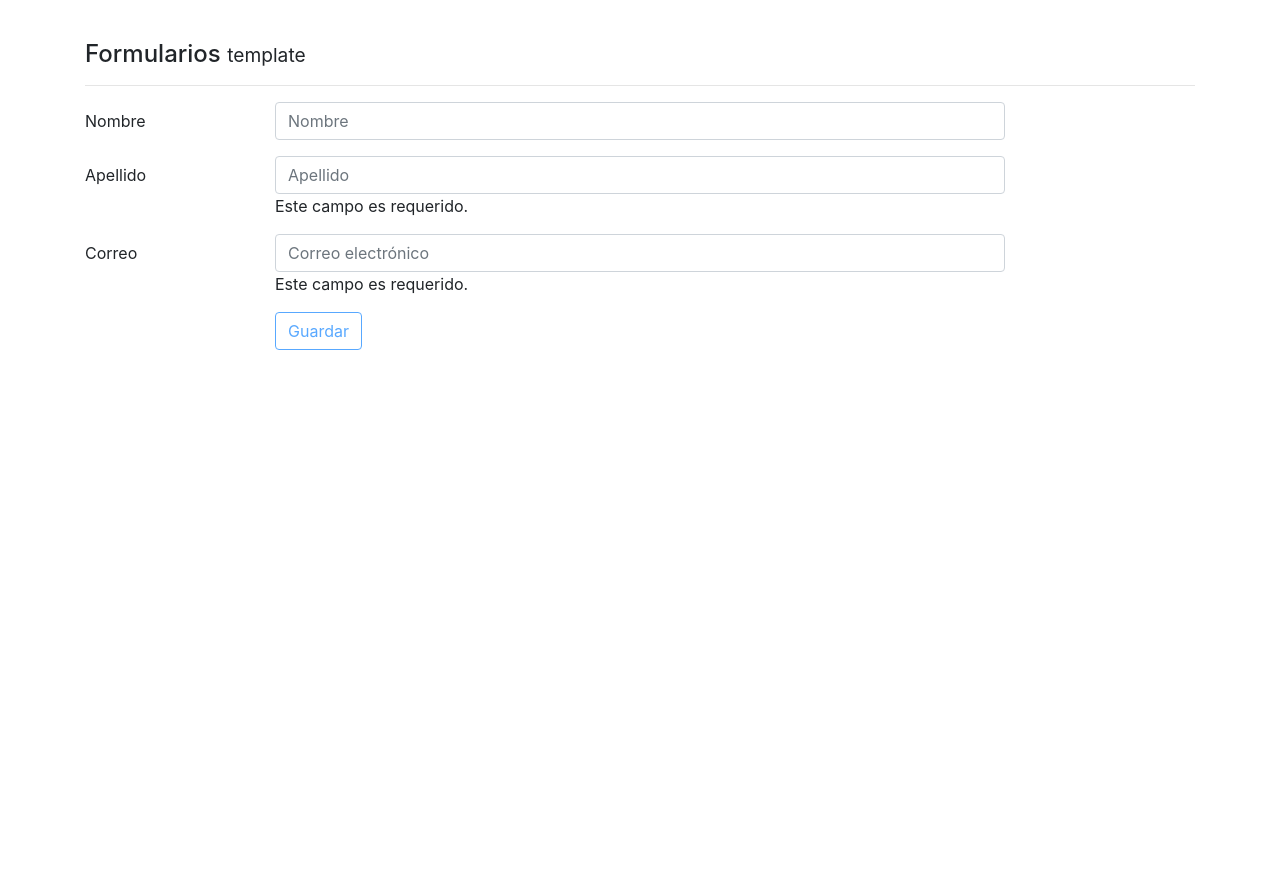
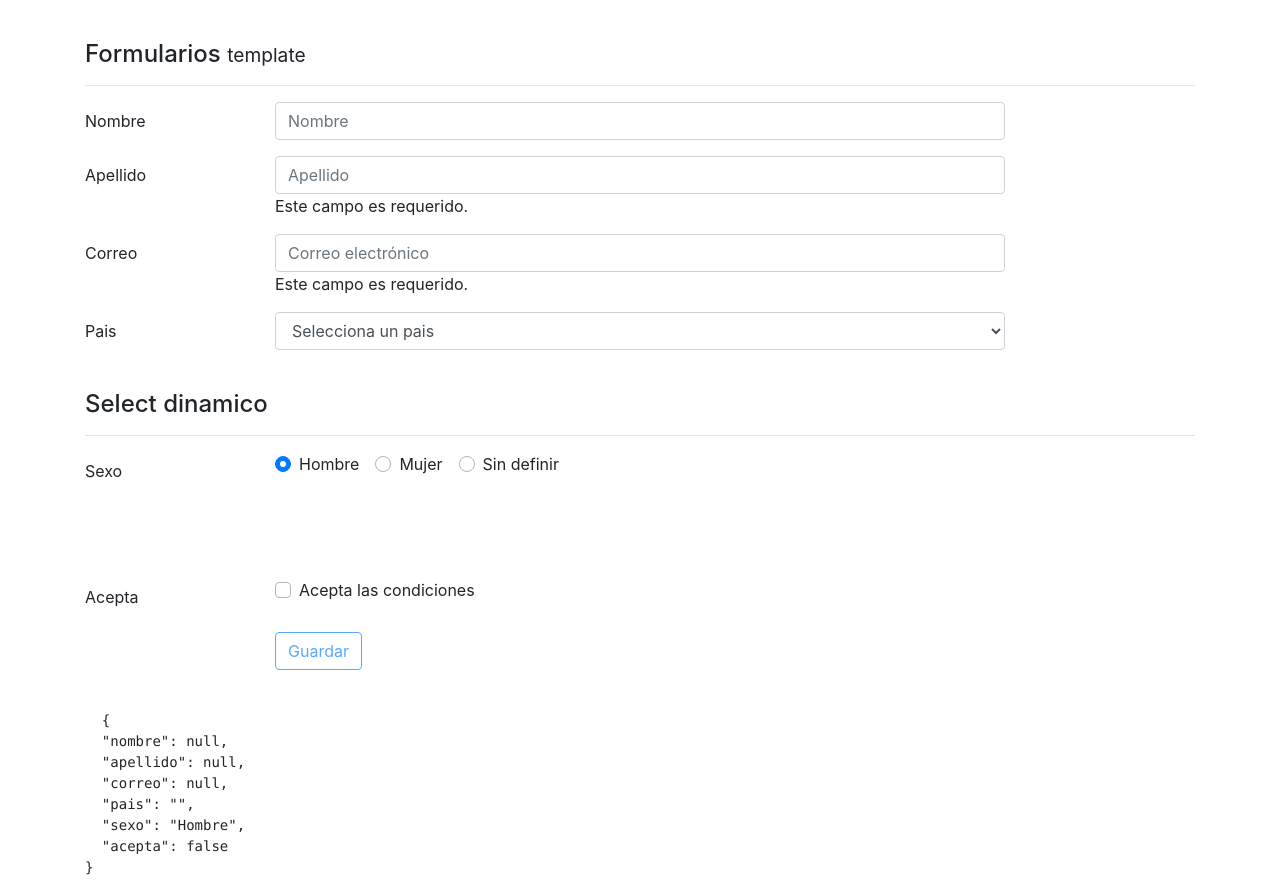
Before and after one commit to dtoledoz0207/App-Formularios, an Angular app: page / in a window 1280 px wide. Before the commit the page ends 800 px from the top, so only its background shows below. Built offline with nearby package versions, Linux system fonts and the light colour scheme.

Commit message:
selects-radio-checkbox-Added

```diff
--- a/src/app/components/template/template.component.html
+++ b/src/app/components/template/template.component.html
@@ -70,6 +70,90 @@
     </div>
   </div>
 
+
+
+  <div class="form-group row">
+    <label class="col-2 col-form-label">Pais</label>
+    <div class="col-md-8">
+      <select class="form-control" [(ngModel)]="usuario.pais" name="pais">
+        <option value="">Selecciona un pais</option>
+        <option value="{{pais.codigo}}" *ngFor="let pais of paises">{{pais.nombre}}</option>
+      </select>
+    </div>
+  </div>
+
+
+  <!--div class="form-group row">
+    <label class="col-2 col-form-label">Sexo</label>
+    <div class="col-md-8">
+
+      <div class="custom-control custom-radio custom-control-inline">
+        <input type="radio"
+                id="sexo0"
+                class="custom-control-input"
+                [(ngModel)]="usuario.sexo"
+                name="sexo"
+                value="Hombre">
+
+        <label class="custom-control-label" for="sexo0">Hombre</label>
+      </div>
+      <div class="custom-control custom-radio custom-control-inline">
+        <input type="radio"
+                id="sexo1"
+                class="custom-control-input"
+                [(ngModel)]="usuario.sexo"
+                name="sexo"
+                value="Mujer">
+
+        <label class="custom-control-label" for="sexo1">Mujer</label>
+      </div>
+
+    </div>
+  </div-->
+
+  <br>
+
+
+  <!-- **************************** Select DINAMICO ********************************************************* -->
+
+  <h4>Select dinamico</h4>
+  <hr>
+
+  <div class="form-group row">
+    <label class="col-2 col-form-label">Sexo</label>
+    <div class="col-md-8">
+
+      <div class="custom-control custom-radio custom-control-inline" *ngFor="let s of sexos; let i = index">
+        <input type="radio"
+                id="sexo{{i}}"
+                class="custom-control-input"
+                [(ngModel)]="usuario.sexo"
+                name="sexo"
+                [value]="s">
+
+        <label class="custom-control-label" for="sexo{{i}}">{{s}}</label>
+      </div>
+
+    </div>
+  </div>
+  <!-- ************************************** TERMINA Select DINAMICO **************************************** -->
+
+  <br><br><br>
+
+
+  <div class="form-group row">
+    <label class="col-2 col-form-label">Acepta</label>
+    <div class="col-md-8">
+
+      <div class="custom-control custom-checkbox">
+        <input type="checkbox" class="custom-control-input" id="customCheck1" [(ngModel)]="usuario.acepta" name="acepta" required>
+        <label class="custom-control-label" for="customCheck1">Acepta las condiciones</label>
+      </div>
+
+    </div>
+  </div>
+
+
   <div class="form-group row">
     <label class="col-2 col-form-label">&nbsp;</label>
     <div class="input-group col-md-8">
@@ -82,3 +166,10 @@
   </div>
 
 </form>
+
+
+<br>
+
+<pre>
+  {{usuario | json}}
+</pre>
--- a/src/app/components/template/template.component.ts
+++ b/src/app/components/template/template.component.ts
@@ -15,8 +15,31 @@ export class TemplateComponent {
   usuario:Object = {
     nombre: null,
     apellido: null,
-    correo: null
+    correo: null,
+    pais: "",
+    sexo: "Hombre",
+    acepta: false
   }
+
+  paises:Object = [{
+    codigo: "CRI",
+    nombre: "Costa Rica"
+  },
+  {
+    codigo: "MX",
+    nombre: "Mexico"
+  },
+  {
+    codigo: "ESP",
+    nombre: "España"
+  },
+  {
+    codigo: "ARG",
+    nombre: "Argentina"
+  }];
+
+
+  sexos:string[]=["Hombre","Mujer","Sin definir"];
 
   constructor() { }
 
```
